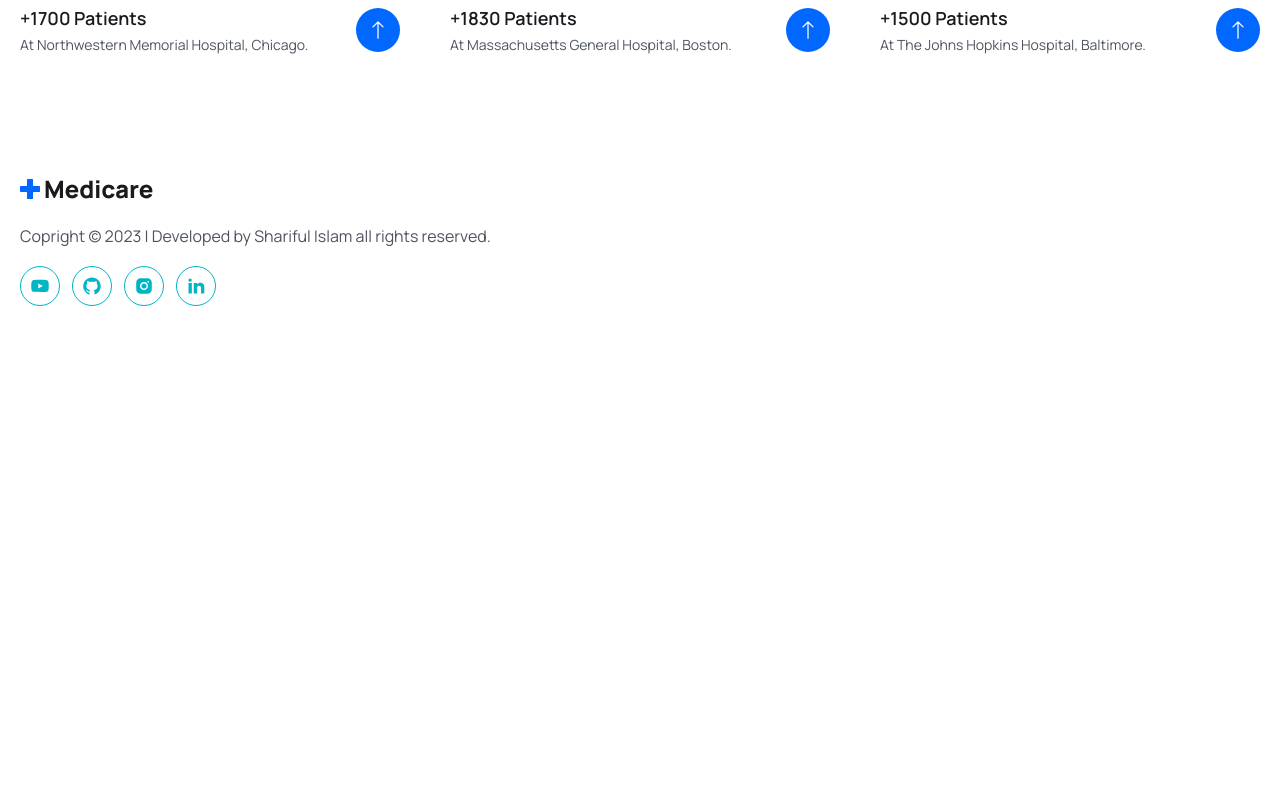
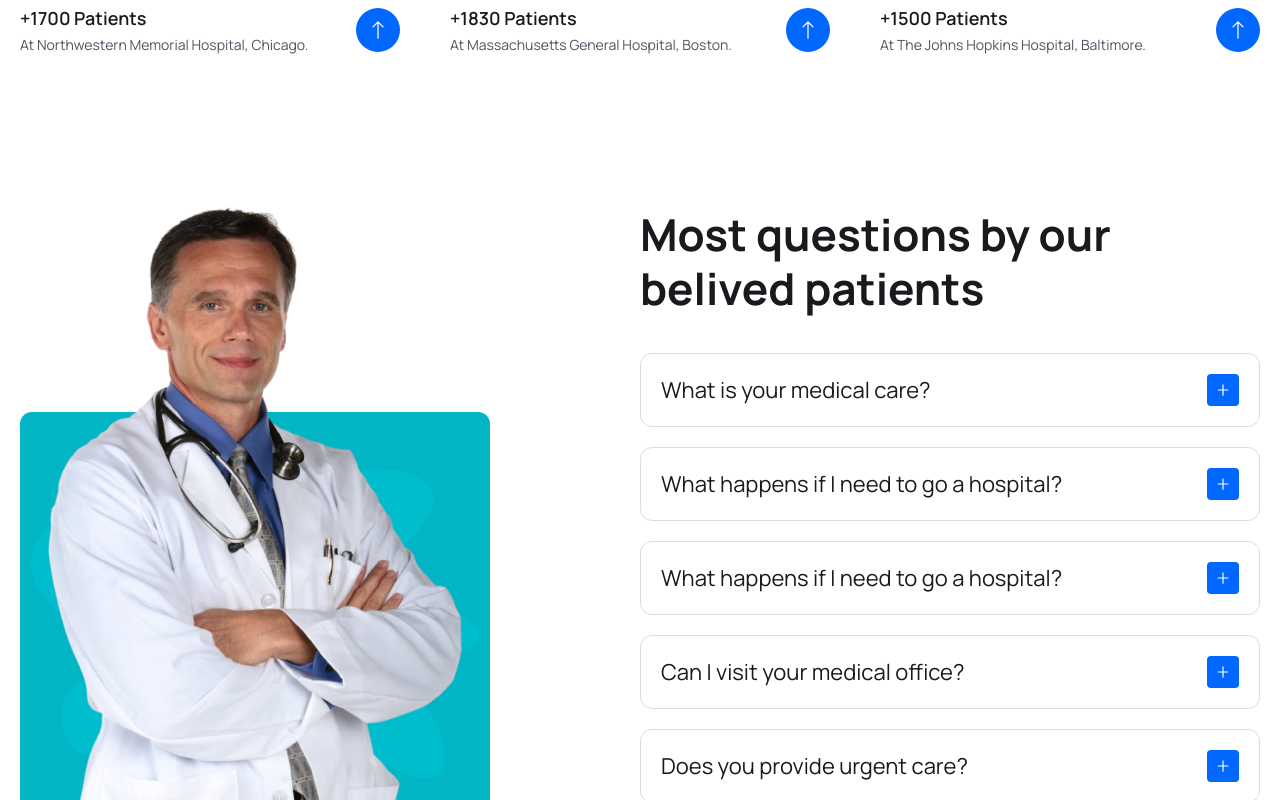
Before and after one commit to shariful10/Doctors-Appoinment, a React (Vite) app in the folder client/: page / in a window 1280 px wide. Shown: the part 4680-5480 px from the top of the page. Before the commit the page ends 5050 px from the top, so only its background shows below. Built offline with nearby package versions, Linux system fonts and the light colour scheme.

Commit message:
FAQ Section Addded On Home Page

```diff
--- /dev/null
+++ b/client/src/pages/HomePage/Faq/Faq.jsx
@@ -0,0 +1,23 @@
+import React from "react";
+import faqs from "../../../assets/images/faq-img.png";
+import FaqList from "./FaqList";
+
+const Faq = () => {
+	return (
+		<section>
+			<div className="container">
+				<div className="flex justify-between gap-[50px] lg:gap-0">
+					<div className="w-1/2 hidden md:block">
+						<img src={faqs} alt="Faq Image" />
+					</div>
+					<div className="w-full md:w-1/2">
+						<h2 className="heading">Most questions by our belived patients</h2>
+						<FaqList />
+					</div>
+				</div>
+			</div>
+		</section>
+	);
+};
+
+export default Faq;
--- /dev/null
+++ b/client/src/pages/HomePage/Faq/FaqItem.jsx
@@ -0,0 +1,36 @@
+import React, { useState } from "react";
+import { AiOutlineMinus, AiOutlinePlus } from "react-icons/ai";
+
+const FaqItem = ({ faq }) => {
+	const [isOpen, setIsOpen] = useState(false);
+
+	return (
+		<div className="p-3 lg:p-5 rounded-xl border border-[#D9DCE2] mb-5 cursor-pointer">
+			<div
+				onClick={() => setIsOpen(!isOpen)}
+				className="flex item-center justify-between gap-5"
+			>
+				<h4 className="text-[16px] leading-7 lg:text-[22px] lg:leading-8 text-headingsColor">
+					{faq.question}
+				</h4>
+				<div
+					className={`${
+						isOpen ? "bg-irisBlueColor" : "bg-primaryColor"
+					} w-7 h-7 lg:w-8 lg:h-8 text-white rounded flex items-center justify-center `}
+				>
+					{isOpen ? <AiOutlineMinus /> : <AiOutlinePlus />}
+				</div>
+			</div>
+			{/* <===========<<======== Toggle According =========>>=========>  */}
+			{isOpen && (
+				<div className="mt-4 transition duration-1000">
+					<p className="text-[14px] leading-6 lg:text-[16px] lg:leading-7 font-normal text-textColor">
+						{faq.content}
+					</p>
+				</div>
+			)}
+		</div>
+	);
+};
+
+export default FaqItem;
--- /dev/null
+++ b/client/src/pages/HomePage/Faq/FaqList.jsx
@@ -0,0 +1,15 @@
+import React from "react";
+import { faqs } from "../../../assets/data/faqs";
+import FaqItem from "./FaqItem";
+
+const FaqList = () => {
+	return (
+		<div className="mt-[38px]">
+			{faqs.map((faq, i) => (
+				<FaqItem key={i} faq={faq} />
+			))}
+		</div>
+	);
+};
+
+export default FaqList;
--- a/client/src/pages/HomePage/Home/Home.jsx
+++ b/client/src/pages/HomePage/Home/Home.jsx
@@ -5,6 +5,7 @@ import AboutSection from "../AboutSection/AboutSection";
 import Services from "../Services/Services";
 import Features from "../FeaturesSection/Features";
 import GreatDoctors from "../GreatDoctors/GreatDoctors";
+import Faq from "../Faq/Faq";
 
 const Home = () => {
 	return (
@@ -15,6 +16,7 @@ const Home = () => {
 			<Services />
 			<Features />
 			<GreatDoctors />
+			<Faq />
 		</>
 	);
 };
```
